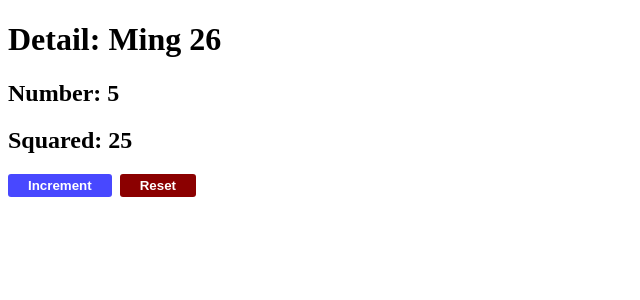
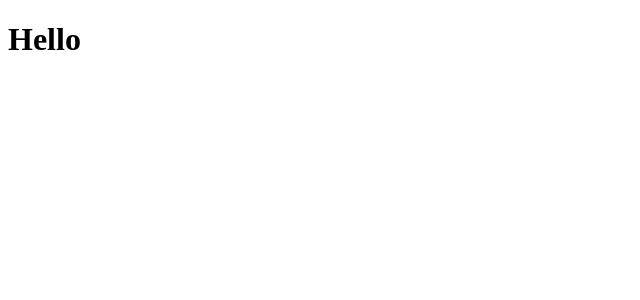
Before and after one commit to jalilzod/VUE.js, a Vue app in the folder 00VueBasic/myVuePack/: page / in a window 1280 px wide. Shown: the top 300 px of the page, without its empty margins (0-640 px from the left). Built offline with nearby package versions, Linux system fonts and the light colour scheme.

Commit message:
Conditionals

```diff
--- a/00VueBasic/myVuePack/src/App.vue
+++ b/00VueBasic/myVuePack/src/App.vue
@@ -1,10 +1,10 @@
 <script setup>
-import CompuedProp from './components/03ComputedProperties/ComputedProp.vue'
+import ConditionRef from './components/04ConditionalRendering/ConditionRef.vue'
 import o1Event from './components/01Events/o1Event.vue'
 </script>
 
 <template>
-  <CompuedProp />
+  <ConditionRef />
 </template>
 
 <style scoped></style>
--- /dev/null
+++ b/00VueBasic/myVuePack/src/components/04ConditionalRendering/ConditionRef.vue
@@ -0,0 +1,8 @@
+
+<script setup>
+</script>
+
+
+<template>
+  <h1>Hello</h1>
+</template>
```
